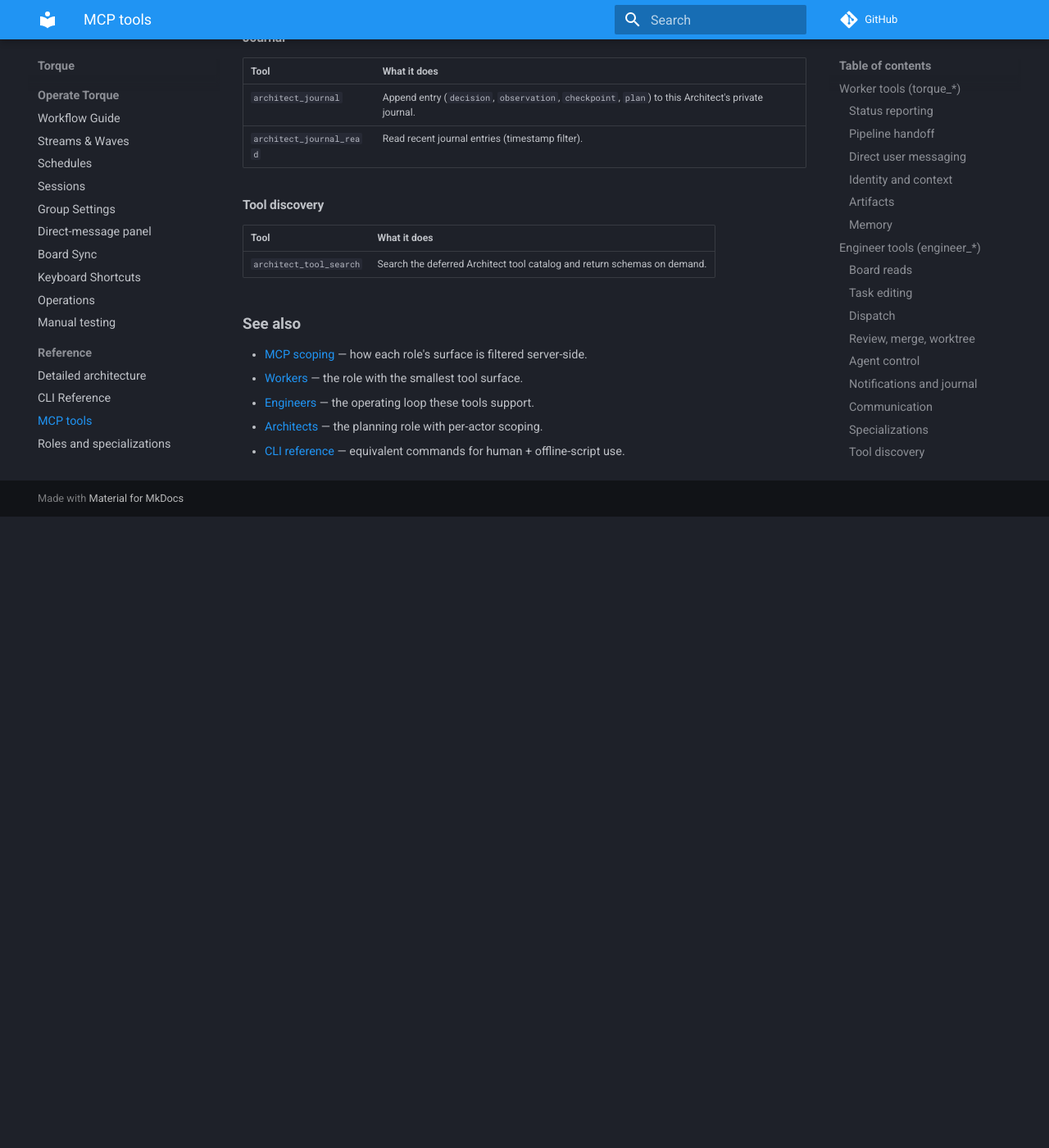
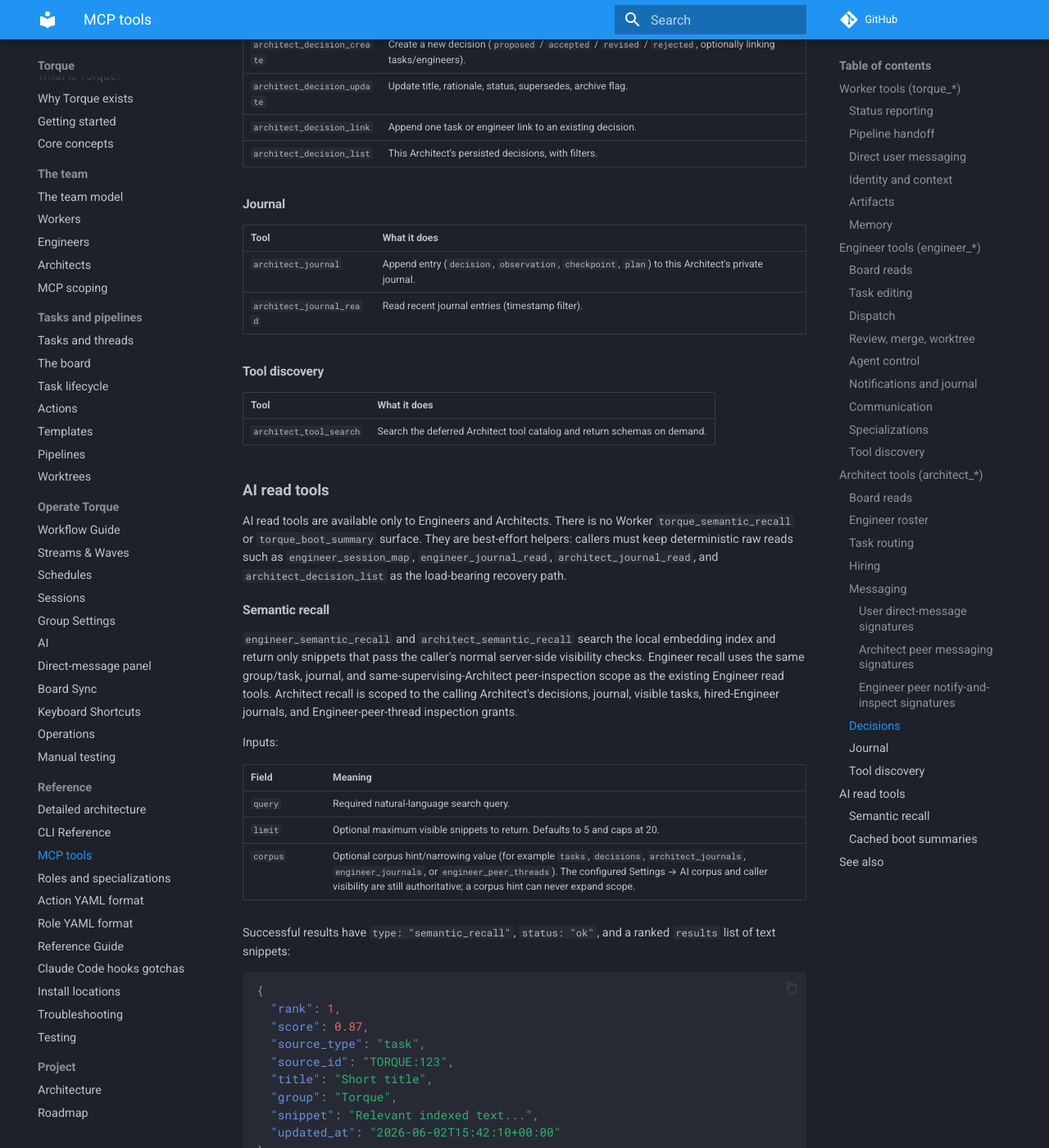
Before and after one commit to runtorque/torque, an MkDocs documentation site: the page built from docs/reference/mcp-tools.md, in a window 1280 px wide and 1400 px high, scrolled down 11289 px. Shown: the whole window at 82% size. Built offline with MkDocs 1.6.1 and Material for MkDocs 9.7.7, drawn with Linux system fonts in a browser that asks for light colours; comment, search, counter and statistics services are not loaded; before the commit the page ends 11919 px from its top, so only the background shows below that; some of the changed text lies outside the part shown.

Commit message:
Document AI v1 operator guide

````diff
--- /dev/null
+++ b/docs/operate/ai.md
@@ -0,0 +1,156 @@
+# AI operator guide
+
+AI-calls v1 adds optional, best-effort AI helpers to Torque: cached boot
+summaries for Engineers/Architects, local semantic recall over selected Torque
+text, and metering/doctor visibility for the subsystem. It is deliberately not
+load-bearing. If AI is off, stale, missing dependencies, or the provider fails,
+Torque keeps using the raw deterministic tools for boot, dispatch, review, and
+merge.
+
+## Safety model
+
+- **Off by default.** New installs do not send prompts to any AI provider.
+- **Provider egress only after explicit enable.** Remote generation calls happen
+  only after an operator enables AI in Settings → AI and configures a provider
+  and model. Local embedding setup can still download packages/model weights
+  when you install/build the local index.
+- **Best effort.** AI failure degrades to raw tools such as session maps,
+  journals, decisions, and task reads. It should never block boot, dispatch,
+  review, merge, or daemon startup.
+- **Privacy/cost aware.** Enabling AI may send selected prompt/source context to
+  the configured generation provider and may incur provider costs. The local
+  vector index stores selected corpus text/chunks in the Torque SQLite profile
+  DB for recall.
+
+## Optional dependencies
+
+Base deploy does not install the embedding/index stack. From a normal operator
+shell, install optional AI dependencies with:
+
+```bash
+make ai-deps
+```
+
+`make ai-deps` installs into Torque's owned runtime venv after `make deps`. The
+AI dependency set includes `sentence-transformers` and `sqlite-vec`; first use
+of the default embedding model (`BAAI/bge-m3`) can download GB-scale model
+weights and may pull in a heavy PyTorch footprint. Plan disk/network time before
+building the index.
+
+## Settings → AI
+
+Open Global Settings and choose the **AI** tab.
+
+### Enable AI features
+
+The master toggle controls the subsystem. Leave it off when you want a strictly
+raw/deterministic Torque session. When off, semantic recall returns disabled or
+empty results and cached boot-summary reads fall back to raw recovery tools.
+
+### Generation provider and model
+
+AI-calls v1 supports:
+
+- `anthropic` — configure a Claude model and API key.
+- `openai_compatible` — configure a base URL, model, and optional API key for a
+  local or compatible server.
+
+Generation calls are used for cached boot-summary refreshes. They are not made
+by the MCP read tools themselves.
+
+### API keys
+
+Provider keys are write-only in the UI. In v1 they are stored in the local
+profile SQLite database table `ai_provider_secrets`, not in `GlobalSettings`.
+Settings snapshots, export paths, and command/log payloads expose only redacted
+metadata such as configured/last-4 status; raw keys should stay out of logs and
+exports.
+
+### Embedding model
+
+The default local embedding model is `BAAI/bge-m3`. Local embeddings run on the
+operator machine through the optional dependency stack; Torque does not require
+a remote embedding API.
+
+Changing the embedding model requires rebuilding the entire vector index. The
+UI asks for confirmation and then marks/queues the index rebuild. Until the
+rebuild finishes, semantic recall may report `rebuild_pending` or
+`model_mismatch` and return no snippets.
+
+### Corpus toggles
+
+The corpus section controls which Torque source families are harvested into the
+local index:
+
+- Architect journals
+- Engineer journals
+- Decisions
+- Tasks
+- Engineer peer threads
+
+Corpus selection decides what can be indexed; it never bypasses role scope.
+Semantic recall still filters snippets through the calling Engineer/Architect's
+normal visibility rules before returning text.
+
+### Build / Rebuild index
+
+Use **Build index** for a new index and **Rebuild index** after corpus or model
+changes. The status panel shows dependency status, active/desired embedding
+model, dimensions, source/chunk counts, pending/stale/error counts, current job,
+and last build/error metadata.
+
+## MCP read tools
+
+Engineers and Architects get read-only AI tools documented in
+[MCP tools → AI read tools](../reference/mcp-tools.md#ai-read-tools):
+
+- `engineer_semantic_recall` / `architect_semantic_recall` — ranked text
+  snippets from the local vector index. Degraded statuses include `disabled`,
+  `not_ready`, `dependency_missing`, `rebuild_pending`, and `model_mismatch`.
+- `engineer_boot_summary` / `architect_boot_summary` — cached summary payloads
+  with readiness statuses such as `ready`, `stale`, `empty`, `disabled`, and
+  `error`.
+
+There are no Worker AI recall/summary tools in v1.
+
+## Cached boot summaries
+
+Boot summaries are generated out of band after AI is enabled. Reading
+`engineer_boot_summary` or `architect_boot_summary` never performs a live
+provider call. If the cache is absent, stale, disabled, refreshing, or errored,
+operators and agents should fall back to raw tools (`engineer_session_map`,
+`engineer_journal_read`, `architect_journal_read`, `architect_decision_list`,
+and scoped task reads).
+
+The boot-summary toggle in Settings → AI can disable this cache independently
+of the master AI toggle.
+
+## Doctor checks
+
+Run:
+
+```bash
+torque doctor
+```
+
+The `[ai]` section reports whether AI is enabled, optional dependency status,
+install hint, desired/active embedding model, active dimensions, index status,
+chunk counts, model-mismatch chunks, and rebuild-required state.
+
+AI-specific warnings include:
+
+- `ai_optional_deps_missing` — AI is enabled but optional embedding/index
+  packages are missing. Run `make ai-deps` from a non-worker shell.
+- `ai_index_rebuild_pending` — desired and active embedding/index state diverge
+  or the index is marked rebuild-required.
+- `ai_index_chunk_model_mismatch` — stored chunks do not match the active
+  embedding model/dimensions.
+
+## AI v1 hardening follow-ups
+
+These are known follow-up ideas, not required operator action for v1:
+
+- Hard-terminate a hung in-flight embedding `ProcessPool` worker. The current
+  service recovers by resetting the executor.
+- Add an index dirty/rerun coalescing flag so overlapping source-mutation and
+  model-change rebuilds collapse into one follow-up rebuild.
--- a/docs/reference/mcp-tools.md
+++ b/docs/reference/mcp-tools.md
@@ -78,6 +78,8 @@
 | Tool | What it does |
 |---|---|
 | `engineer_board_summary` | Compact overview of lanes, pending asks, blocked tasks, agent state, hints, tracked `board_sync` state, and the caller's recent `dispatch_shapes`. The first call in any orchestration loop. |
+| `engineer_boot_summary` | Read this Engineer's cached AI boot-recovery summary. Never performs a live provider call on read. |
+| `engineer_semantic_recall` | Read-only semantic search over indexed AI text snippets visible to this Engineer. |
 | `engineer_board_list` | Full lane-grouped task list with optional filters; includes compact `board_sync` state when present. |
 | `engineer_session_map` | Deterministic structured snapshot of streams, asks, queued follow-ups, NEXT/PRODUCT/WORKFLOW context per stream, hints, and the caller's recent `dispatch_shapes`. The orientation surface for recovery. |
 | `engineer_task_show` | Full details for one task, including pipeline chain, compact `board_sync` state, and artifact metadata. |
@@ -230,6 +232,8 @@
 | Tool | What it does |
 |---|---|
 | `architect_board_summary` | Compact board overview with task excerpts, `created_by` attribution, compact `board_sync` state, and peer-message counts. |
+| `architect_boot_summary` | Read this Architect's cached AI boot-recovery summary. Never performs a live provider call on read. |
+| `architect_semantic_recall` | Read-only semantic search over indexed AI text snippets visible to this Architect. |
 | `architect_task_list` | Tasks with label/lane/engineer/creator/archived filters and compact `board_sync` state when present. AND semantics on labels. |
 | `architect_task_show` | Full details for one task, including compact `board_sync` state when present. |
 | `architect_task_chain` | Full derived-task tree for a pipeline with summary stats. |
@@ -436,6 +440,92 @@
 |---|---|
 | `architect_tool_search` | Search the deferred Architect tool catalog and return schemas on demand. |
 
+## AI read tools
+
+AI read tools are available only to Engineers and Architects. There is no
+Worker `torque_semantic_recall` or `torque_boot_summary` surface. They are
+best-effort helpers: callers must keep deterministic raw reads such as
+`engineer_session_map`, `engineer_journal_read`, `architect_journal_read`, and
+`architect_decision_list` as the load-bearing recovery path.
+
+### Semantic recall
+
+`engineer_semantic_recall` and `architect_semantic_recall` search the local
+embedding index and return only snippets that pass the caller's normal
+server-side visibility checks. Engineer recall uses the same group/task,
+journal, and same-supervising-Architect peer-inspection scope as the existing
+Engineer read tools. Architect recall is scoped to the calling Architect's
+decisions, journal, visible tasks, hired-Engineer journals, and
+Engineer-peer-thread inspection grants.
+
+Inputs:
+
+| Field | Meaning |
+|---|---|
+| `query` | Required natural-language search query. |
+| `limit` | Optional maximum visible snippets to return. Defaults to 5 and caps at 20. |
+| `corpus` | Optional corpus hint/narrowing value (for example `tasks`, `decisions`, `architect_journals`, `engineer_journals`, or `engineer_peer_threads`). The configured Settings → AI corpus and caller visibility are still authoritative; a corpus hint can never expand scope. |
+
+Successful results have `type: "semantic_recall"`, `status: "ok"`, and a
+ranked `results` list of text snippets:
+
+```json
+{
+  "rank": 1,
+  "score": 0.87,
+  "source_type": "task",
+  "source_id": "TORQUE:123",
+  "title": "Short title",
+  "group": "Torque",
+  "snippet": "Relevant indexed text...",
+  "updated_at": "2026-06-02T15:42:10+00:00"
+}
+```
+
+Non-ready states are returned as non-error payloads with `results: []` and a
+human-readable `message` so agents do not retry storm or block orchestration:
+
+| Status | Meaning |
+|---|---|
+| `disabled` | AI is off. |
+| `not_ready` | The index is absent, not built, or temporarily unavailable. |
+| `dependency_missing` | Optional embedding/index dependencies such as `sentence-transformers` or `sqlite-vec` are missing; run `make ai-deps` from a non-worker shell. |
+| `rebuild_pending` | The configured embedding model/index state requires a rebuild. |
+| `model_mismatch` | Query embedding dimensions or model metadata do not match the active index. |
+
+### Cached boot summaries
+
+`engineer_boot_summary` and `architect_boot_summary` return a cached
+boot-recovery summary payload. Reads never schedule or perform a live provider
+call; generation and refresh happen out of band after AI is explicitly enabled.
+
+Payload fields include:
+
+| Field | Meaning |
+|---|---|
+| `type` | `engineer_boot` or `architect_boot`. |
+| `summary_key` | Stable cache key for the caller scope. |
+| `status` | Summary readiness. Treat anything except `ready` as a raw-tool fallback. |
+| `summary` | Cached text summary, empty when unavailable. |
+| `source_counts` | Redacted source counts used to build the cache row. |
+| `generated_at` | Unix timestamp for the cached row. |
+| `source_hash` | Content hash for freshness comparison. |
+| `message` | Human-readable fallback guidance or error text. |
+
+Readiness statuses are:
+
+| Status | Meaning |
+|---|---|
+| `ready` | Cached summary is current for the recorded source hash/provider/model. |
+| `stale` | A previous summary exists but raw journal/decision/session-map tools are authoritative. |
+| `empty` | No usable cached summary exists yet. |
+| `disabled` | AI or cached boot summaries are disabled; use raw recovery tools. |
+| `error` | Last refresh failed; use raw recovery tools. |
+
+If a caller observes a transient `refreshing` row while an out-of-band refresh
+is in progress, treat it the same as `stale`: continue with raw deterministic
+tools and never block boot, dispatch, review, or merge on the summary.
+
 ## See also
 
 - [MCP scoping](../team/mcp-scoping.md) — how each role's surface is filtered server-side.
--- a/mkdocs.yml
+++ b/mkdocs.yml
@@ -58,6 +58,7 @@
       - Schedules: operate/schedules.md
       - Sessions: operate/sessions.md
       - Group Settings: operate/group-settings.md
+      - AI: operate/ai.md
       - Direct-message panel: operate/direct-message-panel.md
       - Board Sync: operate/board-sync.md
       - Keyboard Shortcuts: operate/keyboard-shortcuts.md
````
Also changed, not shown: AGENTS.md (+8 -0 lines), CLAUDE.md (+9 -1 lines), 2 other files.
